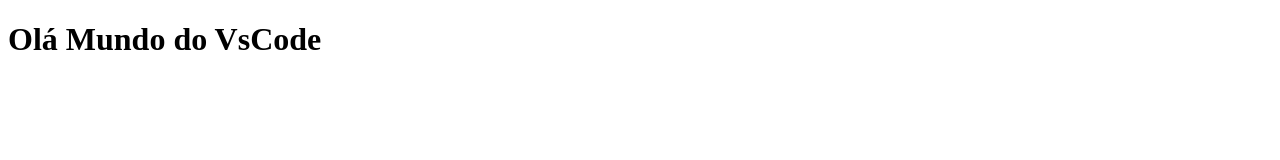
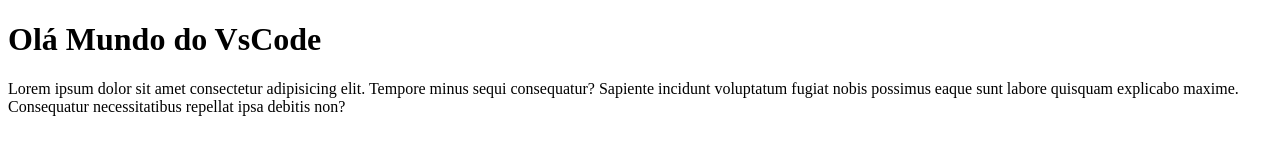
Before and after one commit to antonio2812/teste-vscode, a plain HTML site: page index.html in a window 1280 px wide. Drawn offline with Linux system fonts and the light colour scheme.

Commit message:
add lorem

```diff
--- a/index.html
+++ b/index.html
@@ -8,5 +8,6 @@
 </head>
 <body>
     <h1> Olá Mundo do VsCode </h1>
+    <p>Lorem ipsum dolor sit amet consectetur adipisicing elit. Tempore minus sequi consequatur? Sapiente incidunt voluptatum fugiat nobis possimus eaque sunt labore quisquam explicabo maxime. Consequatur necessitatibus repellat ipsa debitis non?</p>
 </body>
 </html>
```
